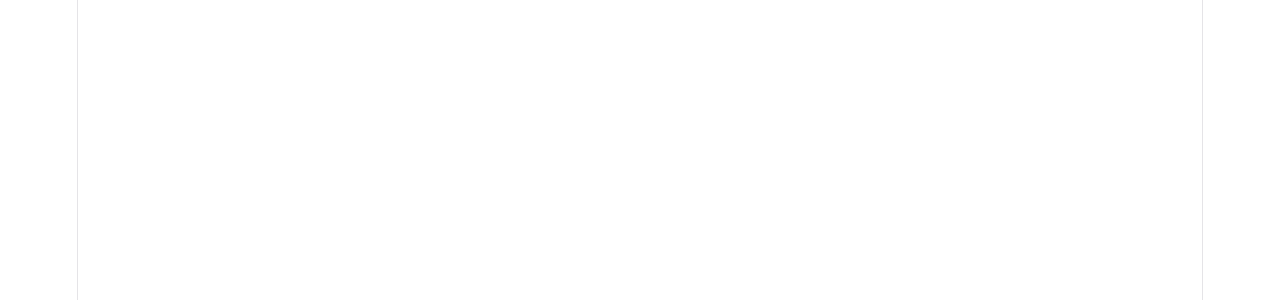
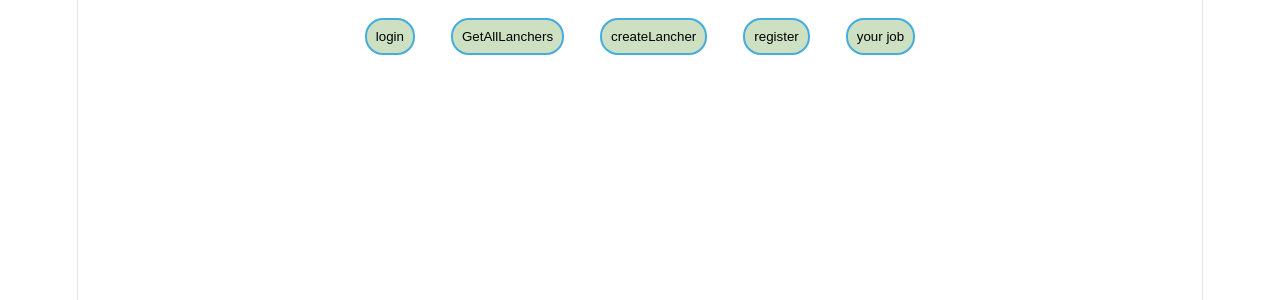
Before and after one commit to hadasCarmen/lastTest, a React (Vite) app in the folder frontend/: page / in a window 1280 px wide. Before the commit this address had no page. Shown: the top 300 px of the page. Built offline with nearby package versions, Linux system fonts and the light colour scheme.

Commit message:
navigate fixing

```diff
--- a/frontend/src/App.tsx
+++ b/frontend/src/App.tsx
@@ -15,8 +15,8 @@ function App() {
       <BrowserRouter>
         <Routes>
           <Route path="/login" element={<Login />} />
+            <Route path="/" element={<Navbar />}>
           <Route element={<Protected />}>
-            <Route element={<Navbar />}>
               <Route path="/getAllLanchers" element={<GetAllLanchers />} />
               <Route path="/createLancher" element={<CreateLancher />} />
               <Route path="/launchers/:id" element={<LaunchersId />} />
--- a/frontend/src/components/Navbar.tsx
+++ b/frontend/src/components/Navbar.tsx
@@ -1,17 +1,33 @@
 import React from "react";
 import { Outlet, useNavigate } from "react-router-dom";
+import { toast } from "react-toastify";
 
 export default function Navbar() {
   const navigate = useNavigate();
+  const username = localStorage.getItem("username");
+  const user_type = localStorage.getItem("user_type");
   return (
     <>
       <div>
+        {username ? (
+          <button onClick={() => navigate("/login")}>loguot</button>
+        ) : (
           <button onClick={() => navigate("/login")}>login</button>
+        )}
         <button onClick={() => navigate("/getAllLanchers")}>
           GetAllLanchers
         </button>
-      <button onClick={() => navigate("/createLancher")}>createLancher</button>
+        <button onClick={() => navigate("/createLancher")}>
+          createLancher
+        </button>
         <button onClick={() => navigate("/register")}>register</button>
+        <button
+          onClick={() => {
+            toast.success(`hi ${username} your job is ${user_type}`);
+          }}
+        >
+          your job
+        </button>
       </div>
       <Outlet />
     </>
--- a/frontend/src/pages/Login.tsx
+++ b/frontend/src/pages/Login.tsx
@@ -27,11 +27,12 @@ export default function Login() {
     }
     const data = await response.json();
     localStorage.setItem("token", `Bearer ${data.token}`);
-    const payload: { user_type: string } = jwtDecode(data.token);
+    const payload: { user_type: string ,username:string} = jwtDecode(data.token);
     localStorage.setItem("user_type", `${payload.user_type}`);
-    toast.success("login complete");
+    localStorage.setItem("username", `${payload.username}`);
+    toast.success(`login complete you are ${payload.user_type}`);
     if (payload.user_type === "AdministratorUser") {
-      navigate("/register");
+      navigate("/getAllLanchers");
     }
   };
   return (
```
Lines whose indentation alone changed are shown as unchanged.
